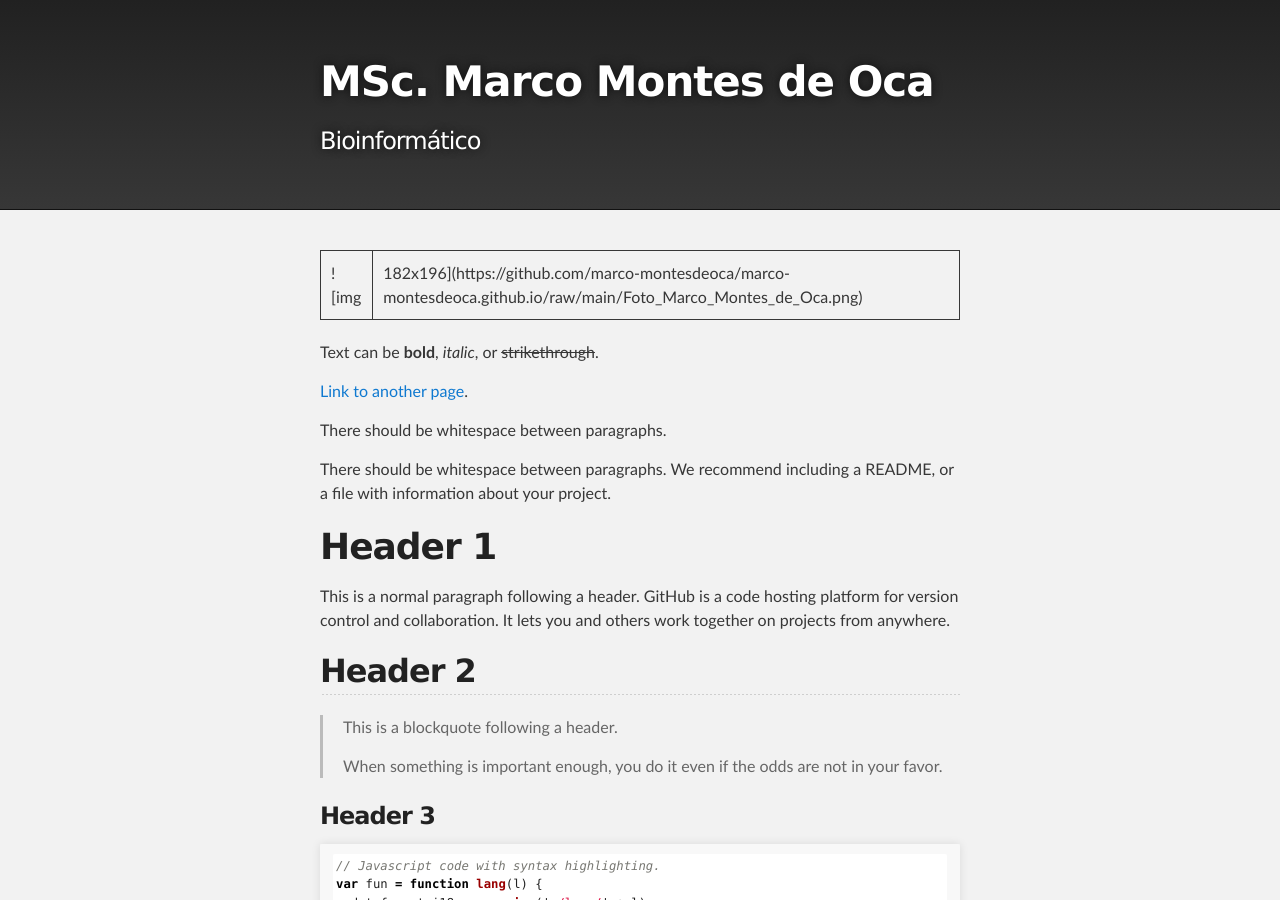
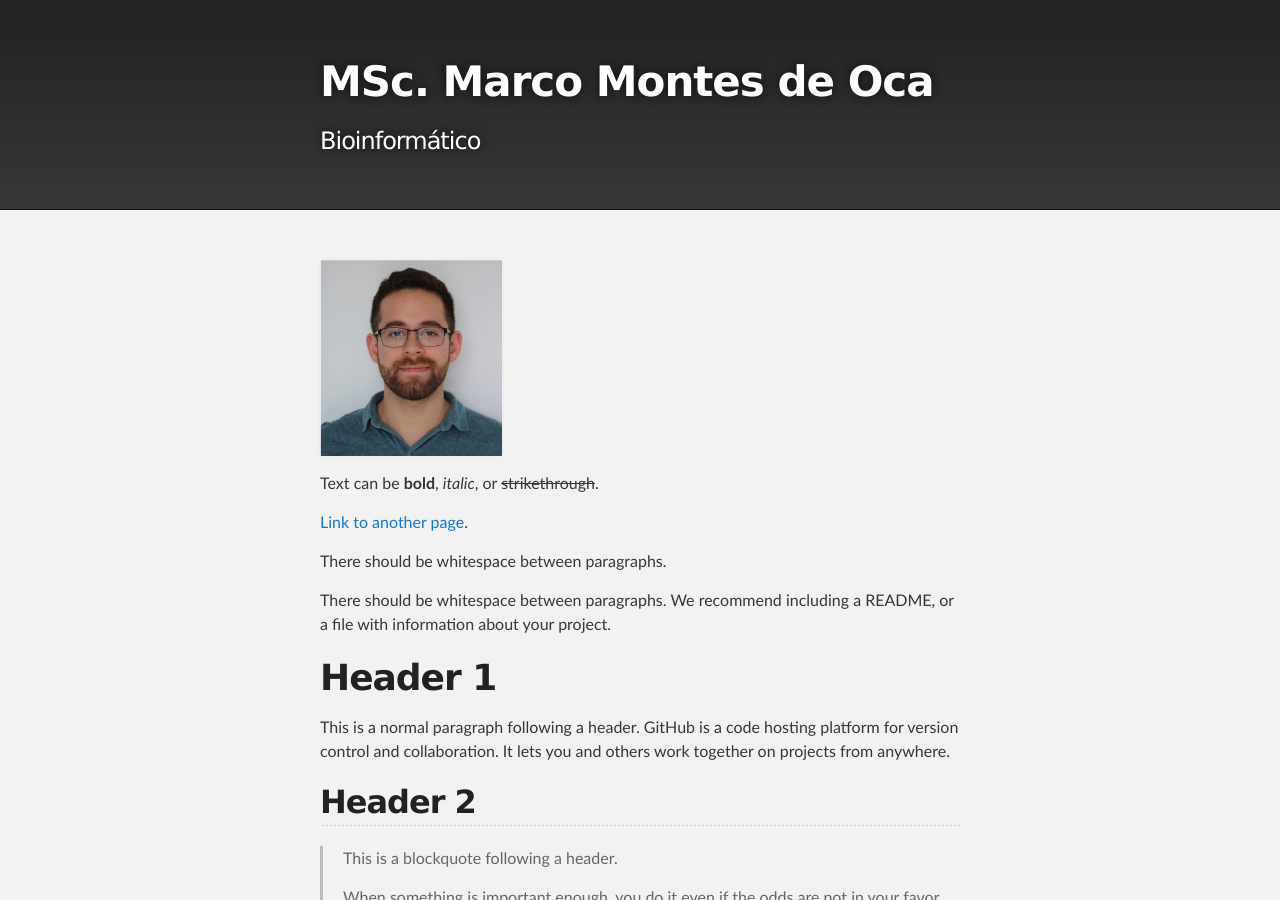
Before and after one commit to marco-montesdeoca/marco-montesdeoca.github.io, a Jekyll site: the page built from index.md, in a window 1280 px wide and 900 px high. Built offline with Jekyll 4.4.1, drawn with Linux system fonts in a browser that asks for light colours.

Commit message:
Update index.md

```diff
--- a/index.md
+++ b/index.md
@@ -1,7 +1,7 @@
 ---
 layout: default
 ---
-![img|182x196](https://github.com/marco-montesdeoca/marco-montesdeoca.github.io/raw/main/Foto_Marco_Montes_de_Oca.png)
+<img src="https://github.com/marco-montesdeoca/marco-montesdeoca.github.io/raw/main/Foto_Marco_Montes_de_Oca.png" width="182" height="196">
 
 Text can be **bold**, _italic_, or ~~strikethrough~~.
 
```
